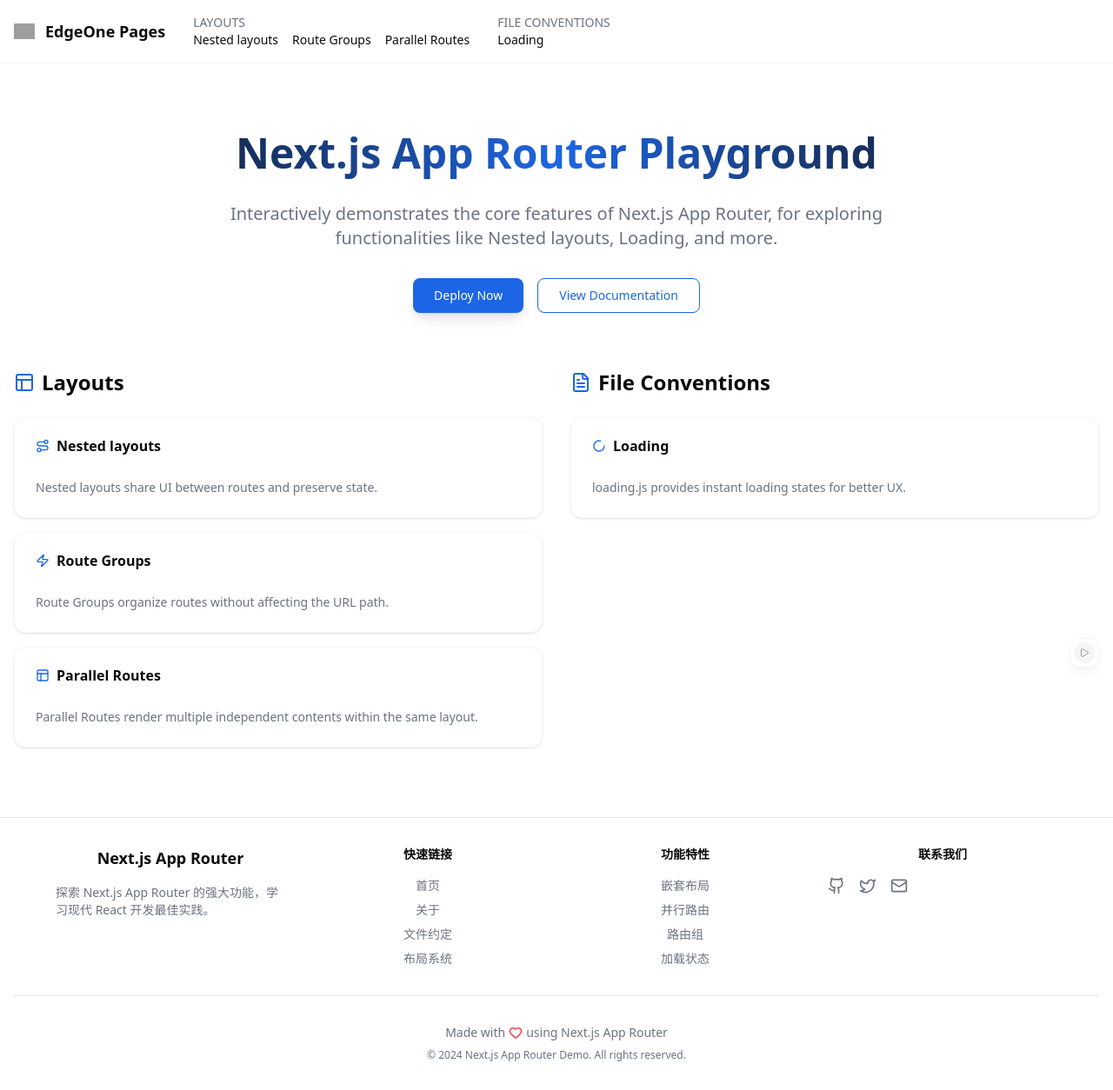
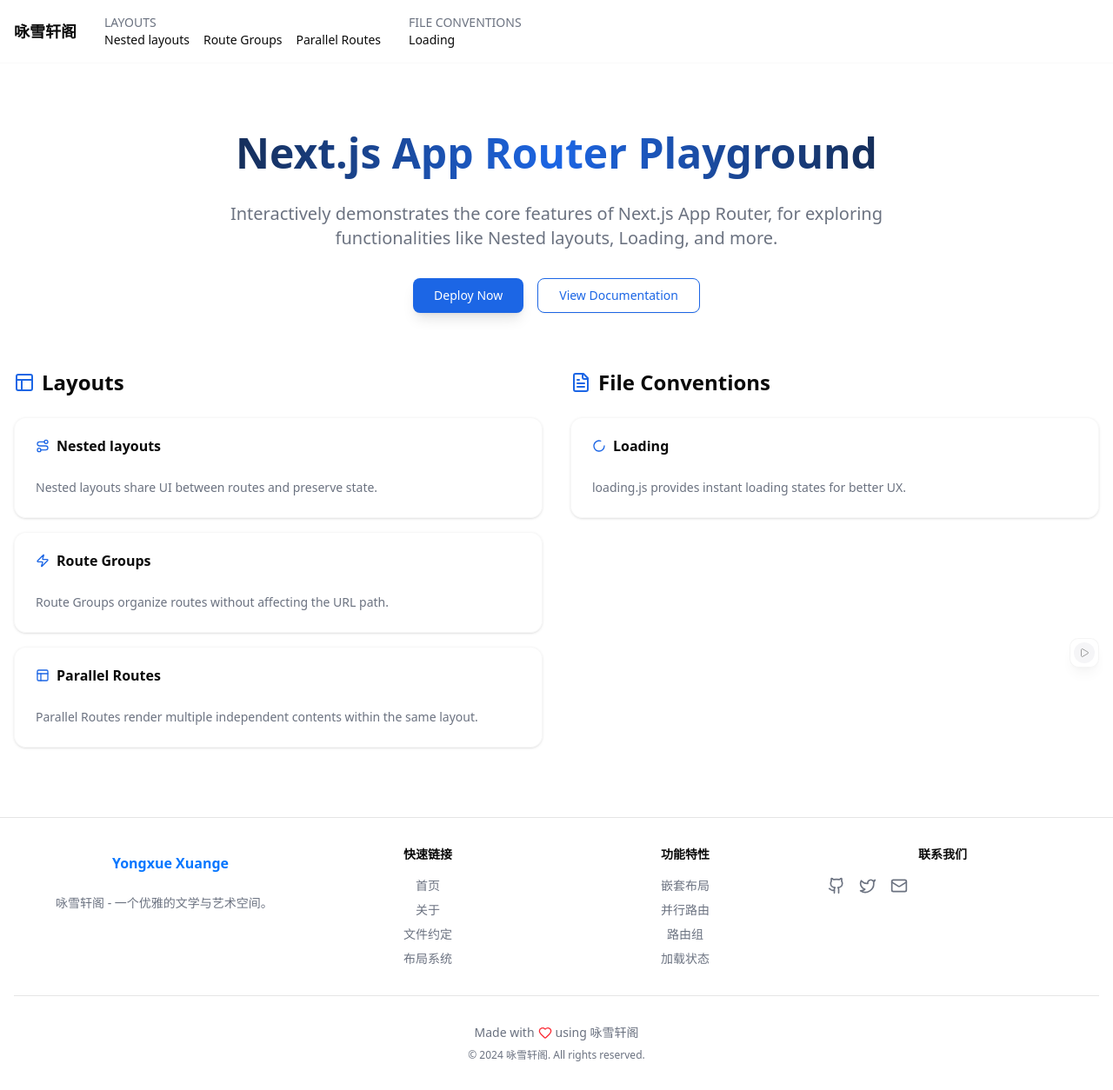
Before and after one commit to weiyuhl/next-app-router, a Next.js app: page / in a window 1280 px wide. Shown: the whole page at 87% size. Built offline with nearby package versions, Linux system fonts and the light colour scheme; grey boxes are pictures that could not be loaded.

Commit message:
更新网站标题和图标：删除原有图标，将标题改为咏雪轩阁，创建新的SVG文字图标并应用到页脚

```diff
--- a/src/app/layout.tsx
+++ b/src/app/layout.tsx
@@ -17,8 +17,8 @@
 });
 
 export const metadata: Metadata = {
-  title: "Next.js App Router Playground",
-  description: "Interactively demonstrates the core features of Next.js App Router",
+  title: "咏雪轩阁",
+  description: "咏雪轩阁 - 一个优雅的文学与艺术空间",
 };
 
 export default function RootLayout({
@@ -29,7 +29,6 @@
   return (
     <html lang="zh-CN">
       <head>
-        <link rel="icon" href="/eo-logo-blue.svg" />
       </head>
       <body
         className={`${geistSans.variable} ${geistMono.variable} antialiased flex flex-col min-h-screen`}
--- a/src/components/Footer.tsx
+++ b/src/components/Footer.tsx
@@ -1,4 +1,5 @@
 import Link from "next/link";
+import Image from "next/image";
 import { Github, Twitter, Mail, Heart } from "lucide-react";
 
 export default function Footer() {
@@ -10,9 +11,16 @@
           {/* 品牌信息容器 */}
           <div className="mb-8">
             <div className="space-y-4">
-              <h3 className="text-lg font-semibold text-foreground text-left">Next.js App Router</h3>
+              <div className="flex justify-left">
+                 <Image
+                   src="/yongxue-xuange-logo.svg"
+                   alt="咏雪轩阁"
+                   width={160}
+                   height={40}
+                 />
+               </div>
               <p className="text-sm text-muted-foreground text-left">
-                探索 Next.js App Router 的强大功能，学习现代 React 开发最佳实践。
+                咏雪轩阁 - 一个优雅的文学与艺术空间。
               </p>
             </div>
           </div>
@@ -115,9 +123,16 @@
           <div className="grid grid-cols-4 gap-8 max-w-6xl w-full text-center">
             {/* 品牌信息 */}
             <div className="space-y-4">
-              <h3 className="text-lg font-semibold text-foreground">Next.js App Router</h3>
+              <div className="flex justify-center">
+                 <Image
+                   src="/yongxue-xuange-logo.svg"
+                   alt="咏雪轩阁"
+                   width={160}
+                   height={40}
+                 />
+               </div>
               <p className="text-sm text-muted-foreground text-left">
-                探索 Next.js App Router 的强大功能，学习现代 React 开发最佳实践。
+                咏雪轩阁 - 一个优雅的文学与艺术空间。
               </p>
             </div>
 
@@ -209,10 +224,10 @@
         {/* 版权信息 */}
         <div className="border-t border-border pt-8 mt-8 text-center">
           <p className="text-sm text-muted-foreground flex items-center justify-center gap-1">
-            Made with <Heart className="w-4 h-4 text-red-500" /> using Next.js App Router
+            Made with <Heart className="w-4 h-4 text-red-500" /> using 咏雪轩阁
           </p>
           <p className="text-xs text-muted-foreground mt-2">
-            © 2024 Next.js App Router Demo. All rights reserved.
+            © 2024 咏雪轩阁. All rights reserved.
           </p>
         </div>
       </div>
--- a/src/components/Header.tsx
+++ b/src/components/Header.tsx
@@ -41,16 +41,8 @@
         <div className="hidden lg:flex items-center justify-between">
           <div className="flex items-center space-x-8">
             <Link href="/">
-              <div className="flex items-center space-x-3">
-                <div className="w-6 h-6 rounded-full flex items-center justify-center">
-                  <Image
-                    src="/eo-logo-blue.svg"
-                    alt="EdgeOne Pages"
-                    width={32}
-                    height={32}
-                  />
-                </div>
-                <h1 className="text-lg font-semibold">EdgeOne Pages</h1>
+              <div className="flex items-center">
+                <h1 className="text-lg font-semibold">咏雪轩阁</h1>
               </div>
             </Link>
             <div className="flex items-center space-x-8">
@@ -79,16 +71,8 @@
         {/* Mobile Layout */}
         <div className="lg:hidden flex items-center justify-between">
           <Link href="/">
-            <div className="flex items-center space-x-2">
-              <div className="w-5 h-5 rounded-full flex items-center justify-center">
-                <Image
-                  src="/eo-logo-blue.svg"
-                  alt="EdgeOne Pages"
-                  width={24}
-                  height={24}
-                />
-              </div>
-              <h1 className="text-base font-semibold">EdgeOne Pages</h1>
+            <div className="flex items-center">
+              <h1 className="text-base font-semibold">咏雪轩阁</h1>
             </div>
           </Link>
 
```
Also changed, not shown: public/yongxue-xuange-logo.svg (added).
